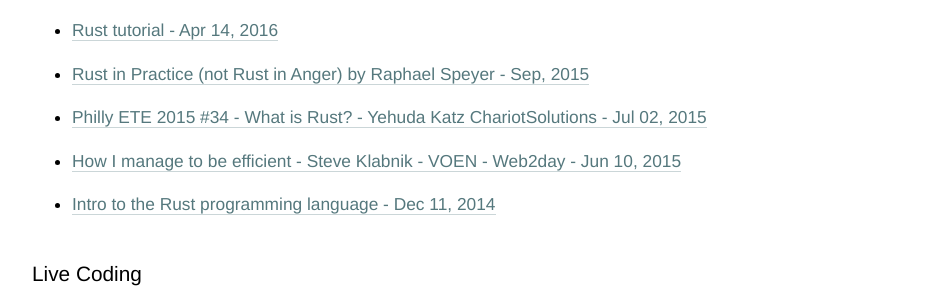
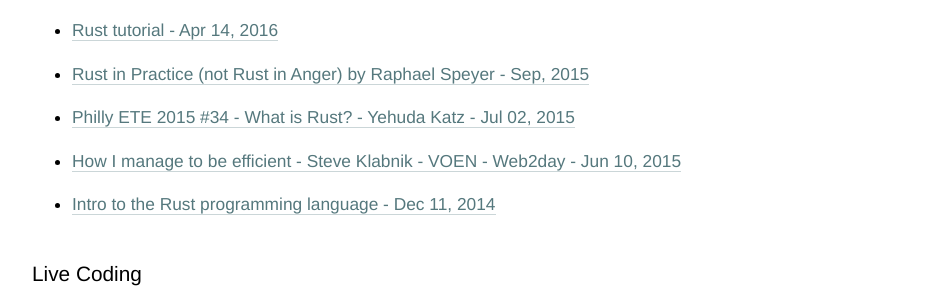
Before and after one commit to adelarsq/daily-rust.github.io, a Jekyll site: the page built from _posts/2016-06-22-videos.md, in a window 1280 px wide. Shown: the part 404-704 px from the top of the page, without its empty margins (158-1094 px from the left). Built offline with Jekyll 4.4.1, drawn with Linux system fonts in a browser that asks for light colours.

Commit message:
Update 2016-06-22-videos.md

```diff
--- a/_posts/2016-06-22-videos.md
+++ b/_posts/2016-06-22-videos.md
@@ -14,7 +14,7 @@ Older videos (more thant 1 year ago) don't work anymore in the current version,
 - [Basic Intro to Rust - Jul 09, 2016](https://www.youtube.com/watch?v=jiJSnYP5EuU&ab_channel=RegisBoudinot)
 - [Rust tutorial - Apr 14, 2016](https://www.youtube.com/watch?v=U1EFgCNLDB8&ab_channel=DerekBanas)
 - [Rust in Practice (not Rust in Anger) by Raphael Speyer - Sep, 2015](https://www.youtube.com/watch?v=UIJ1CLtcKG4&ab_channel=FP-Syd)
-- [Philly ETE 2015 #34 - What is Rust? - Yehuda Katz ChariotSolutions - Jul 02, 2015](https://www.youtube.com/watch?v=vWKRNP57QIs&ab_channel=ChariotSolutions)
+- [Philly ETE 2015 #34 - What is Rust? - Yehuda Katz - Jul 02, 2015](https://www.youtube.com/watch?v=vWKRNP57QIs&ab_channel=ChariotSolutions)
 - [How I manage to be efficient - Steve Klabnik - VOEN - Web2day - Jun 10, 2015](https://www.youtube.com/watch?v=CSYilkhDHzw&ab_channel=Web2day)
 - [Intro to the Rust programming language - Dec 11, 2014](https://www.youtube.com/watch?v=agzf6ftEsLU&ab_channel=Code&SupplyCo)
 
```
